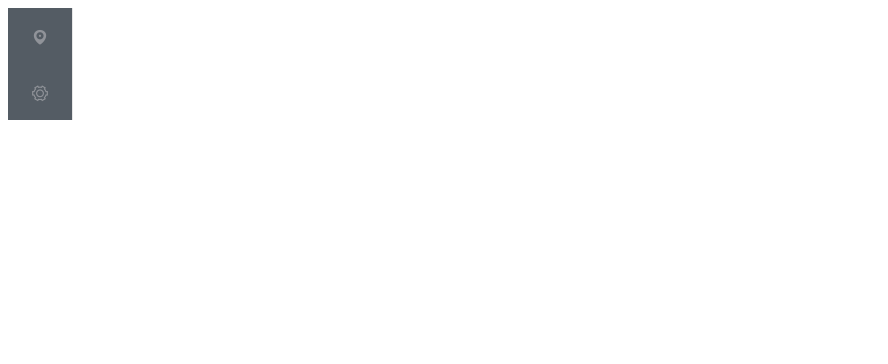
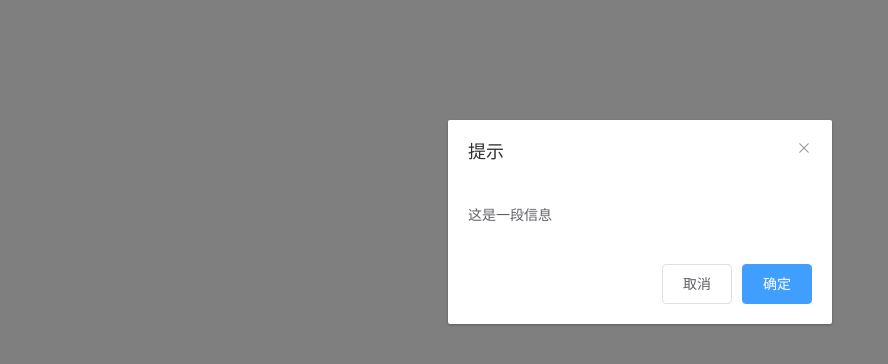
Before and after one commit to plumhly/ElementUI_Ex, a Vue app: page / in a window 1280 px wide. Shown: the top 364 px of the page, without its empty margins (0-888 px from the left). Built offline with nearby package versions, Linux system fonts and the light colour scheme.

Commit message:
学习el-dialog el-steps

```diff
--- a/src/App.vue
+++ b/src/App.vue
@@ -565,36 +565,76 @@
       <!--<el-menu-item index="3">消息中心</el-menu-item>-->
       <!--<el-menu-item index="4"><a href="https://www.ele.me" target="_blank">订单管理</a></el-menu-item>-->
     <!--</el-menu>-->
-    <el-menu
-      default-active="2"
-      background-color="#545c64"
-      text-color="#fff"
-      active-text-color="#ffd04b"
-      :collapse="true">
-      <el-submenu index="1">
-        <template slot="title">
-          <i class="el-icon-location"></i>
-          <span>导航一</span>
-        </template>
-        <el-menu-item-group>
-          <template slot="title">分组一</template>
-          <el-menu-item index="1-1">选项1</el-menu-item>
-          <el-menu-item index="1-2">选项2</el-menu-item>
-        </el-menu-item-group>
-        <el-menu-item-group>
-          <template slot="title">分组二</template>
-          <el-menu-item index="1-3">选项3</el-menu-item>
-        </el-menu-item-group>
-        <el-submenu index="1-4">
-          <template slot="title">选项4</template>
-          <el-menu-item index="1-4-1">选项1</el-menu-item>
-        </el-submenu>
-      </el-submenu>
-      <el-menu-item index="4">
-        <i class="el-icon-setting"></i>
-        <span slot="title">导航四</span>
-      </el-menu-item>
-    </el-menu>
+    <!--<el-menu-->
+      <!--default-active="2"-->
+      <!--background-color="#545c64"-->
+      <!--text-color="#fff"-->
+      <!--active-text-color="#ffd04b"-->
+      <!--:collapse="true">-->
+      <!--<el-submenu index="1">-->
+        <!--<template slot="title">-->
+          <!--<i class="el-icon-location"></i>-->
+          <!--<span>导航一</span>-->
+        <!--</template>-->
+        <!--<el-menu-item-group>-->
+          <!--<template slot="title">分组一</template>-->
+          <!--<el-menu-item index="1-1">选项1</el-menu-item>-->
+          <!--<el-menu-item index="1-2">选项2</el-menu-item>-->
+        <!--</el-menu-item-group>-->
+        <!--<el-menu-item-group>-->
+          <!--<template slot="title">分组二</template>-->
+          <!--<el-menu-item index="1-3">选项3</el-menu-item>-->
+        <!--</el-menu-item-group>-->
+        <!--<el-submenu index="1-4">-->
+          <!--<template slot="title">选项4</template>-->
+          <!--<el-menu-item index="1-4-1">选项1</el-menu-item>-->
+        <!--</el-submenu>-->
+      <!--</el-submenu>-->
+      <!--<el-menu-item index="4">-->
+        <!--<i class="el-icon-setting"></i>-->
+        <!--<span slot="title">导航四</span>-->
+      <!--</el-menu-item>-->
+    <!--</el-menu>-->
+    <!--<el-tabs v-model="activeName" @tab-click="handleClick" type="card" :editable="true">-->
+      <!--<el-tab-pane label="用户管理" name="first">用户管理</el-tab-pane>-->
+      <!--<el-tab-pane label="配置管理" name="second">配置管理</el-tab-pane>-->
+      <!--<el-tab-pane>-->
+        <!--<span slot="label"><i class="el-icon-date"></i>我的行程</span>-->
+        <!--我的行程-->
+      <!--</el-tab-pane>-->
+    <!--</el-tabs>-->
+    <!--<el-breadcrumb separator-class="el-icon-arrow-right">-->
+      <!--<el-breadcrumb-item :to="{path: '/'}">首页</el-breadcrumb-item>-->
+      <!--<el-breadcrumb-item><a href="/">活动管理</a></el-breadcrumb-item>-->
+    <!--</el-breadcrumb>-->
+    <!--<el-dropdown>-->
+      <!--<span class="el-dropdown-link">-->
+        <!--下拉菜单<i class="el-icon-arrow-down el-icon-right"></i>-->
+      <!--</span>-->
+      <!--<el-dropdown-menu slot="dropdown">-->
+        <!--<el-dropdown-item>黄金糕</el-dropdown-item>-->
+        <!--<el-dropdown-item>黄金糕</el-dropdown-item>-->
+        <!--<el-dropdown-item disabled="">黄金糕</el-dropdown-item>-->
+        <!--<el-dropdown-item divided="">黄金糕</el-dropdown-item>-->
+      <!--</el-dropdown-menu>-->
+    <!--</el-dropdown>-->
+    <!--<el-steps :active="active" finish-status="success" simple>-->
+      <!--<el-step title="步骤 1"></el-step>-->
+      <!--<el-step title="步骤 2"></el-step>-->
+      <!--<el-step title="步骤 3"></el-step>-->
+    <!--</el-steps>-->
+    <!--<el-button style="margin-top: 12px" @click="next">下一步</el-button>-->
+    <el-dialog
+      title="提示"
+      :visible.sync="dialogVisible"
+      width="30%"
+      :before-close="handleClose">
+      <span>这是一段信息</span>
+      <span slot="footer" class="dialog-footer">
+        <el-button @click="dialogVisible = false">取消</el-button>
+        <el-button type="primary" @click="dialogVisible = false">确定</el-button>
+      </span>
+    </el-dialog>
   </div>
 </template>
 
@@ -1002,8 +1042,14 @@ export default {
     //     }]
     //   }]
     // }
+    // return {
+    //   activeName: 'first'
+    // }
+    // return {
+    //   active: 0
+    // }
     return {
-
+      dialogVisible: true
     }
   },
   methods: {
@@ -1207,6 +1253,18 @@ export default {
       // })
     // }
     */
+    // next() {
+    //   if (this.active++ > 2) {
+    //     this.active = 0
+    //   }
+    // }
+    handleClose(done) {
+      this.$confirm('确认关闭？')
+        .then(_ => {
+          done()
+        })
+        .catch(_ => {})
+    }
   }
   // mounted () {
   //   this.restaurants = this.loadAll()
```
